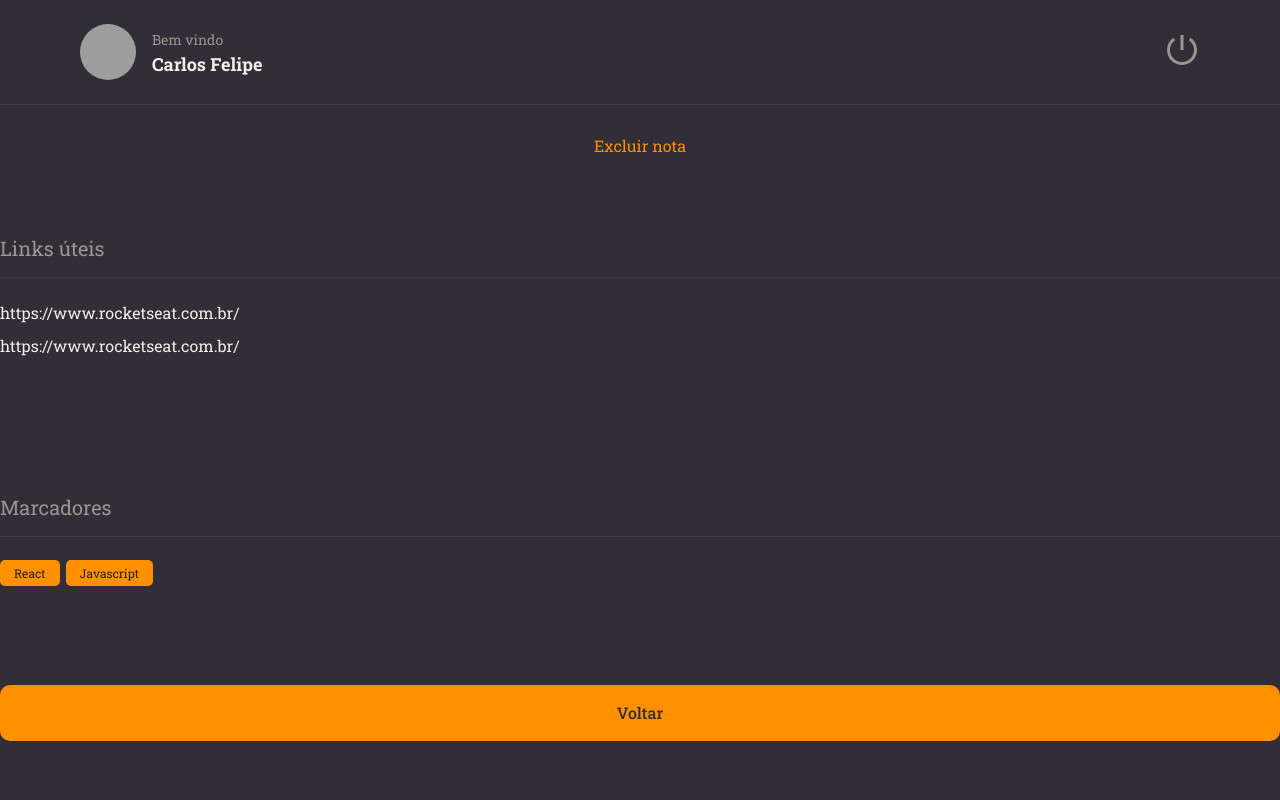
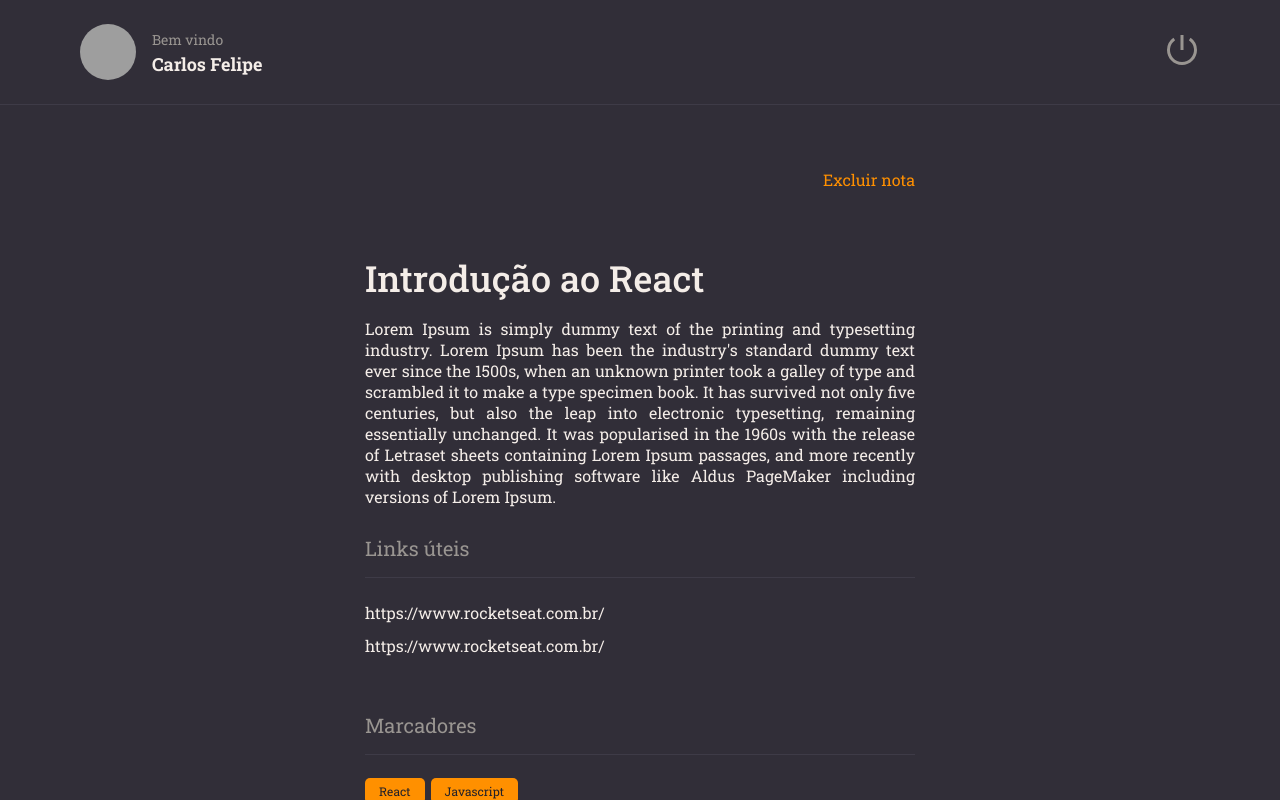
Before and after one commit to Felipe-Monte/vite-project, a React (Vite) app in the folder vite-project/: page / in a window 1280 px wide. Built offline with nearby package versions, Linux system fonts and the light colour scheme; grey boxes are pictures that could not be loaded.

Commit message:
create main and content

```diff
--- a/vite-project/src/components/Section/styles.js
+++ b/vite-project/src/components/Section/styles.js
@@ -1,7 +1,7 @@
 import styled from 'styled-components'
 
 export const Container = styled.section`
-  margin: 50px 0 28px;
+  margin: 28px 0;
 
   > h2 {
     border-bottom-width: 1px;
--- a/vite-project/src/pages/Details/index.jsx
+++ b/vite-project/src/pages/Details/index.jsx
@@ -1,4 +1,4 @@
-import { Container, Links } from './styles'
+import { Container, Links, Content } from './styles'
 
 import { Header } from '../../components/Header'
 import { Section } from '../../components/Section'
@@ -11,7 +11,13 @@
     <Container>
       <Header />
 
-      <ButtonText title='Excluir nota'/>
+      <main>
+        <Content>
+          <ButtonText title='Excluir nota' />
+
+          <h1>Introdução ao React</h1>
+          <p>Lorem Ipsum is simply dummy text of the printing and typesetting industry. Lorem Ipsum has been the industry's standard dummy text ever since the 1500s, when an unknown printer took a galley of type and scrambled it to make a type specimen book. It has survived not only five centuries, but also the leap into electronic typesetting, remaining essentially unchanged. It was popularised in the 1960s with the release of Letraset sheets containing Lorem Ipsum passages, and more recently with desktop publishing software like Aldus PageMaker including versions of Lorem Ipsum.
+          </p>
 
           <Section title='Links úteis'>
             <Links>
@@ -26,6 +32,8 @@
           </Section>
 
           <Button title='Voltar' />
+        </Content>
+      </main>
     </Container>
   )
 }
--- a/vite-project/src/pages/Details/styles.js
+++ b/vite-project/src/pages/Details/styles.js
@@ -11,6 +11,12 @@
 
   width: 100%;
   height: 100vh;
+
+  > main {
+    grid-area: content;
+    overflow-y: auto;
+    padding: 64px 0;
+  }
 `
 
 export const Links = styled.ul`
@@ -24,3 +30,27 @@
     }
   }
 `
+
+export const Content = styled.div`
+  max-width: 550px;
+  margin: 0 auto;
+
+  display: flex;
+  flex-direction: column;
+
+  > button:first-child {
+    align-self: flex-end;
+  }
+
+  > h1 {
+    font-size: 36px;
+    font-weight: 500;
+    padding-top: 64px;
+  }
+
+  p {
+    font-size: 16px;
+    margin-top: 16px;
+    text-align: justify;
+  }
+`
```
Lines whose indentation alone changed are shown as unchanged.
